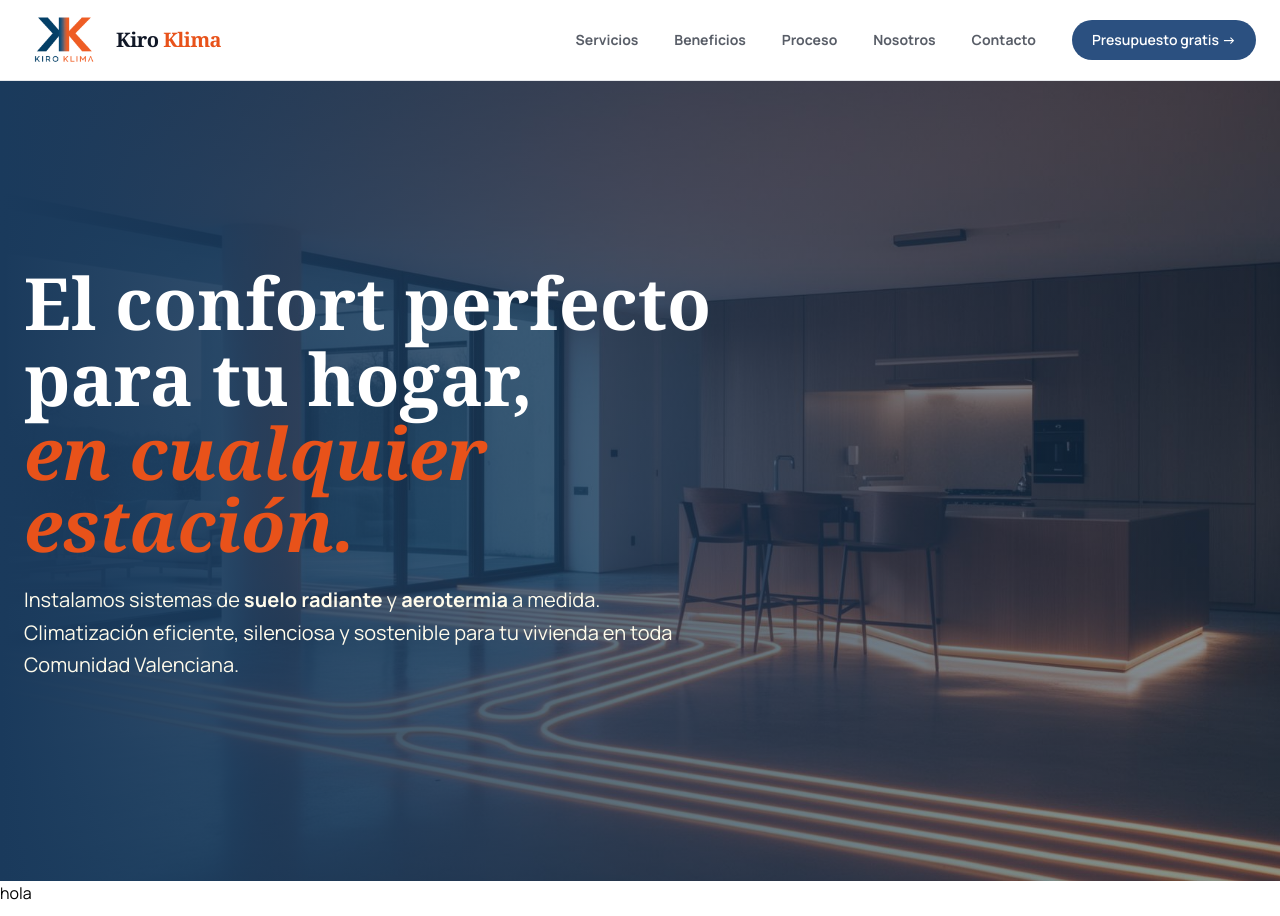
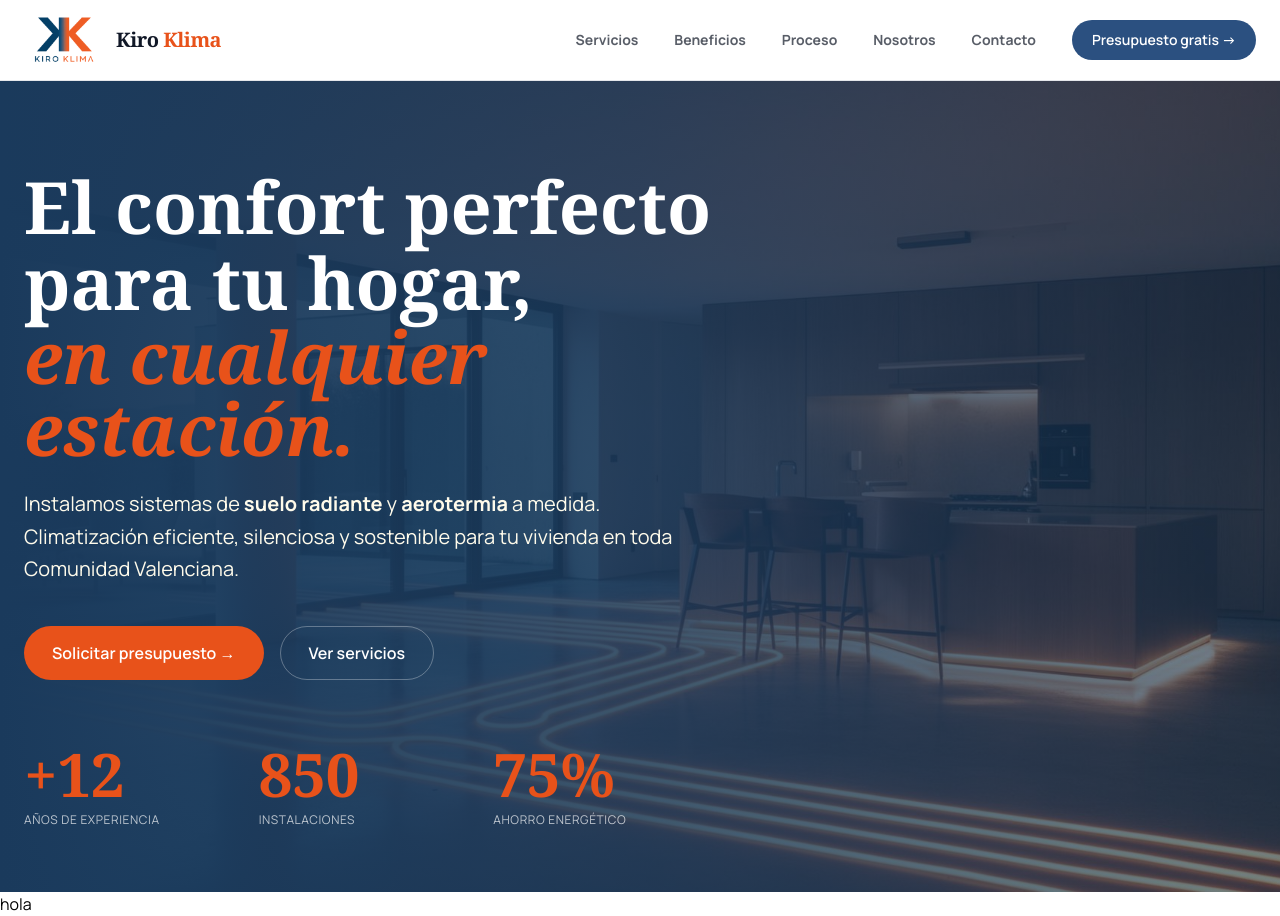
Before and after one commit to yoanastamenova/KiroKlima, a Next.js app: page / in a window 1280 px wide. Built offline with nearby package versions, Linux system fonts and the light colour scheme.

Commit message:
feat: hero section with image complete

```diff
--- a/app/components/navbar.tsx
+++ b/app/components/navbar.tsx
@@ -15,8 +15,8 @@ export default function Navbar() {
             <Link href="/proceso" className="text-sm font-bold text-brand-dark/70 hover:text-brand-blue transition">Proceso</Link>
             <Link href="/nosotros" className="text-sm font-bold text-brand-dark/70 hover:text-brand-blue transition">Nosotros</Link>
             <Link href="/contacto" className="text-sm font-bold text-brand-dark/70 hover:text-brand-blue transition">Contacto</Link>
-            <button className="bg-brand-blue text-white hover:bg-brand-blue-light
-            inline-flex items-center gap-2 rounded-full px-5 py-2.5 text-sm font-semibold transition hover:cursor-pointer"> Presupuesto gratis {'->'}</button>
+            <Link href="/contacto" className="bg-brand-blue text-white hover:bg-brand-blue-light
+            inline-flex items-center gap-2 rounded-full px-5 py-2.5 text-sm font-semibold transition hover:cursor-pointer"> Presupuesto gratis {'->'} </ Link>
         </div>
         </div>
     </nav>
--- a/app/page.tsx
+++ b/app/page.tsx
@@ -1,19 +1,66 @@
 import Image from "next/image";
+import Link from "next/link";
 
 export default function Home() {
   return (
     <div className="flex flex-col">
-      <section id="hero-image" className="relative h-screen">
-        <Image src="/suelo.jpg" className="absolute inset-0 w-full h-full object-cover" width={1920} height={1080} alt="imagen_suelo_radiante"/>
-        <div className="absolute inset-0 bg-linear-to-r from-brand-blue-dark via-brand-blue-dark/70 to-brand-blue-dark/50"></div>
-      <section id="hero-text" className="relative z-10 max-w-7xl mx-auto px-6 py-28 md:py-40 text-primary-foreground">
-      <div className="max-w-3xl">
-        <h1 className="mt-6 font-serif text-5xl md:text-7xl font-semibold leading-[1.05] text-white">El confort perfecto para tu hogar,</h1>
-        <span className="block italic font-serif text-5xl md:text-7xl font-semibold text-brand-orange">en cualquier estación.</span>
-        <p className="mt-6 text-lg md:text-xl text-primary-foreground/85 max-w-2xl leading-relaxed text-amber-50">
-          Instalamos sistemas de <strong>suelo radiante</strong> y <strong>aerotermia</strong> a medida. Climatización eficiente, silenciosa y sostenible para tu vivienda en toda Comunidad Valenciana. </p>
-      </div>
-      </section>
+      <section id="hero-image" className="relative min-h-[90vh] overflow-hidden flex items-center">
+        <Image
+          src="/suelo.jpg"
+          className="absolute inset-0 w-full h-full object-cover"
+          width={1920}
+          height={1080}
+          alt="imagen_suelo_radiante"
+        />
+        <div className="absolute inset-0 bg-linear-to-r from-brand-blue-dark via-brand-blue-dark/85 via-50% to-brand-blue-dark/60"></div>
+        <section
+          id="hero-text"
+          className="relative z-10 max-w-7xl mx-auto px-6 py-16 text-primary-foreground w-full"
+        >
+          <div className="max-w-3xl">
+            <h1 className="mt-6 font-serif text-5xl md:text-7xl font-semibold leading-[1.05] text-white">
+              El confort perfecto para tu hogar,
+            </h1>
+            <span className="block italic font-serif text-5xl md:text-7xl font-semibold text-brand-orange">
+              en cualquier estación.
+            </span>
+            <p className="mt-6 text-lg md:text-xl text-primary-foreground/85 max-w-2xl leading-relaxed text-amber-50">
+              Instalamos sistemas de <strong>suelo radiante</strong> y{" "}
+              <strong>aerotermia</strong> a medida. Climatización eficiente,
+              silenciosa y sostenible para tu vivienda en toda Comunidad
+              Valenciana.{" "}
+            </p>
+          </div>
+          <div id="buttons" className="mt-10 flex flex-wrap gap-4">
+            <Link
+              href="/contacto"
+              className="inline-flex items-center gap-2 bg-brand-orange text-white hover:bg-brand-orange-light
+             rounded-full px-7 py-3.5 text-base font-semibold transition hover:cursor-pointer"
+            >
+              Solicitar presupuesto &rarr;
+            </Link>
+            <Link
+              href="/servicios"
+              className="inline-flex items-center gap-2 rounded-full border border-white/30 px-7 py-3.5 text-base font-semibold hover:bg-white/10 transition text-white"
+            >
+              Ver servicios
+            </Link>
+          </div>
+          <div className="mt-16 grid grid-cols-3 gap-8 max-w-2xl">
+            <div>
+              <h4 className="text-brand-orange font-serif text-5xl md:text-6xl font-semibold">+12</h4>
+              <p className="text-white/70 text-xs uppercase tracking-wider mt-2">años de experiencia</p>
+            </div>
+            <div>
+              <h4 className="text-brand-orange font-serif text-5xl md:text-6xl font-semibold">850</h4>
+              <p className="text-white/70 text-xs uppercase tracking-wider mt-2">instalaciones</p>
+            </div>
+            <div>
+              <h4 className="text-brand-orange font-serif text-5xl md:text-6xl font-semibold">75%</h4>
+              <p className="text-white/70 text-xs uppercase tracking-wider mt-2">ahorro energético</p>
+            </div>
+          </div>
+        </section>
       </section>
       <section className="bg-white">
         <h1>hola</h1>
```
